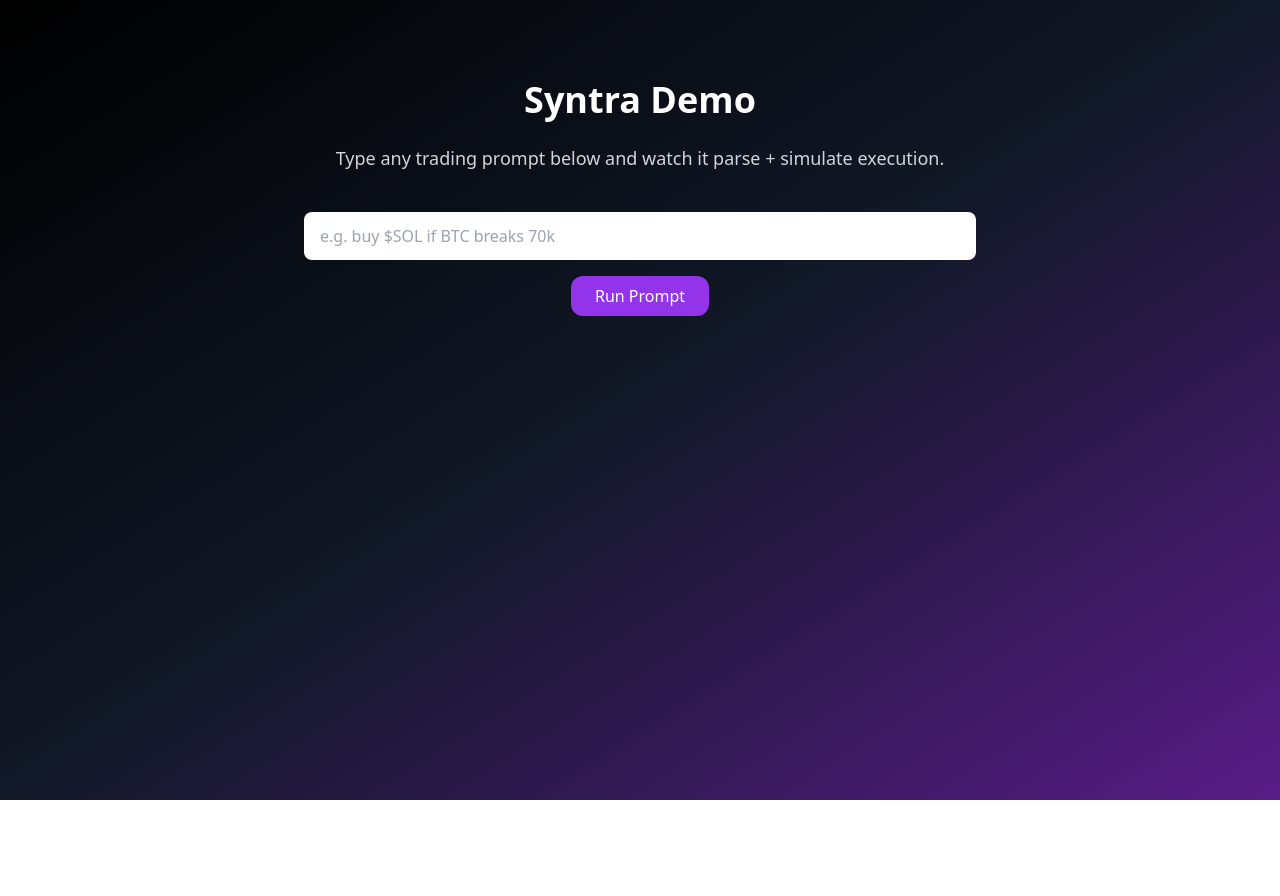
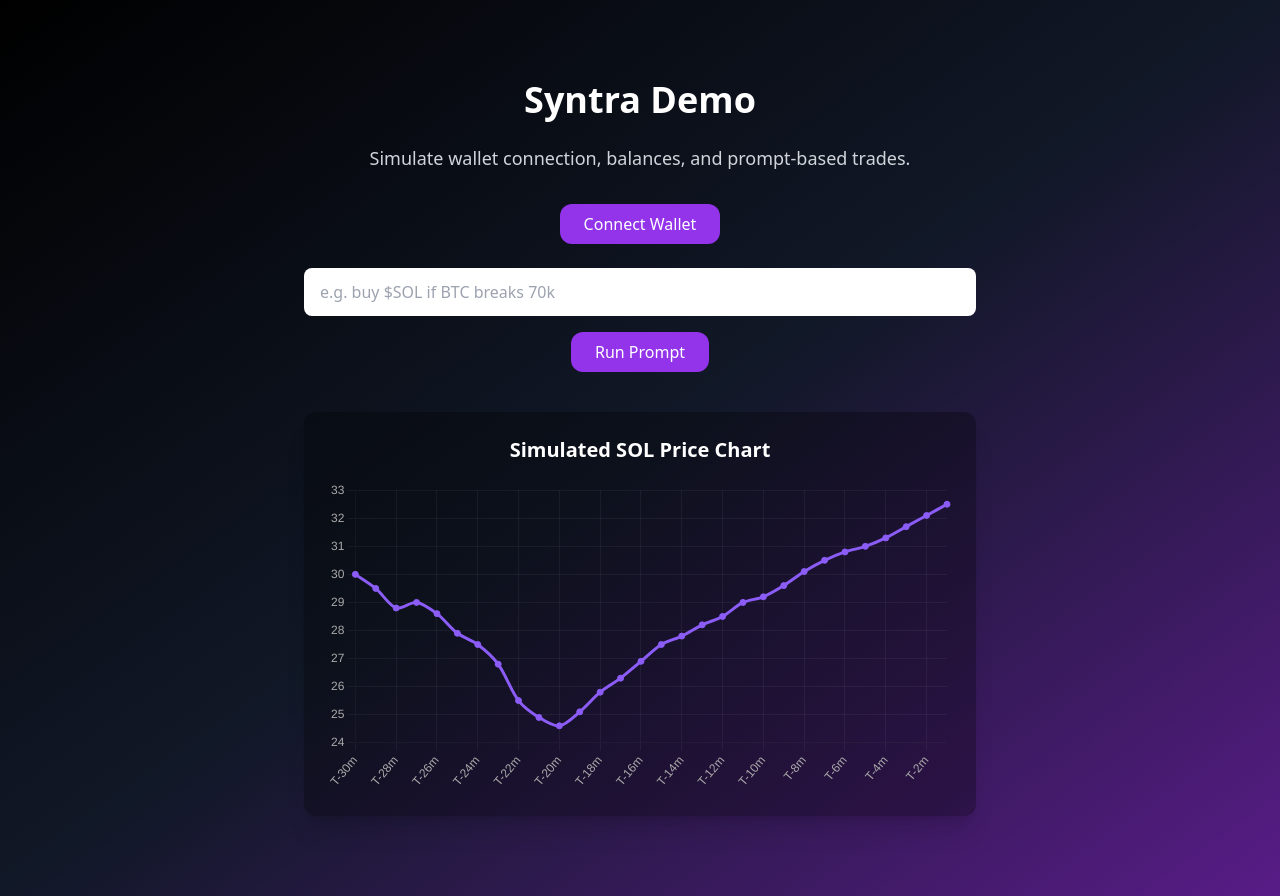
Before and after one commit to syntrasol/syntra-website, a React (Create React App) app: page /demo in a window 1280 px wide. Before the commit the page ends 800 px from the top, so only its background shows below. Built offline with nearby package versions, Linux system fonts and the light colour scheme; the HTML template or start-up script is replaced by a standard one.

Commit message:
Add trading chart and enhanced demo simulation

```diff
--- a/package.json
+++ b/package.json
@@ -4,9 +4,11 @@
   "private": true,
   "dependencies": {
     "autoprefixer": "^10.4.14",
+    "chart.js": "^4.4.9",
     "framer-motion": "^12.12.1",
     "postcss": "^8.4.21",
     "react": "^18.2.0",
+    "react-chartjs-2": "^5.3.0",
     "react-dom": "^18.2.0",
     "react-router-dom": "^7.6.0",
     "react-scripts": "5.0.1",
--- /dev/null
+++ b/src/Chart.jsx
@@ -0,0 +1,84 @@
+
+import React, { useEffect, useRef } from 'react';
+import { Line } from 'react-chartjs-2';
+import {
+  Chart as ChartJS,
+  CategoryScale,
+  LinearScale,
+  PointElement,
+  LineElement,
+  Tooltip,
+  Legend
+} from 'chart.js';
+
+ChartJS.register(CategoryScale, LinearScale, PointElement, LineElement, Tooltip, Legend);
+
+export default function ChartComponent({ executionPoint }) {
+  const labels = Array.from({ length: 30 }, (_, i) => `T-${30 - i}m`);
+  const dataPoints = [
+    30, 29.5, 28.8, 29, 28.6, 27.9, 27.5, 26.8, 25.5, 24.9,
+    24.6, 25.1, 25.8, 26.3, 26.9, 27.5, 27.8, 28.2, 28.5, 29,
+    29.2, 29.6, 30.1, 30.5, 30.8, 31, 31.3, 31.7, 32.1, 32.5
+  ];
+
+  const executionIndex = executionPoint !== null ? executionPoint : null;
+
+  const chartData = {
+    labels,
+    datasets: [
+      {
+        label: 'SOL Price ($)',
+        data: dataPoints,
+        borderColor: '#8b5cf6',
+        backgroundColor: 'rgba(139, 92, 246, 0.2)',
+        tension: 0.3,
+        pointRadius: (ctx) => ctx.dataIndex === executionIndex ? 6 : 3,
+        pointBackgroundColor: (ctx) => ctx.dataIndex === executionIndex ? 'red' : '#8b5cf6'
+      }
+    ]
+  };
+
+  const chartOptions = {
+    responsive: true,
+    plugins: {
+      tooltip: {
+        callbacks: {
+          label: (ctx) => {
+            const value = ctx.raw;
+            return ctx.dataIndex === executionIndex
+              ? `Buy Triggered at $${value}`
+              : `Price: $${value}`;
+          }
+        }
+      },
+      legend: {
+        display: false
+      }
+    },
+    scales: {
+      x: {
+        ticks: {
+          color: '#aaa'
+        },
+        grid: {
+          color: 'rgba(255,255,255,0.05)'
+        }
+      },
+      y: {
+        ticks: {
+          color: '#aaa'
+        },
+        grid: {
+          color: 'rgba(255,255,255,0.05)'
+        }
+      }
+    }
+  };
+
+  return (
+    <div className="bg-black/30 p-6 rounded-xl shadow-xl mt-10">
+      <h3 className="text-xl font-bold mb-4">Simulated SOL Price Chart</h3>
+      <Line data={chartData} options={chartOptions} />
+    </div>
+  );
+}
--- a/src/Demo.jsx
+++ b/src/Demo.jsx
@@ -1,12 +1,32 @@
+
 import React, { useState } from 'react';
+import ChartComponent from './Chart';
 
 export default function Demo() {
+  const [walletConnected, setWalletConnected] = useState(false);
+  const [walletAddress, setWalletAddress] = useState('');
+  const [balance, setBalance] = useState(null);
   const [prompt, setPrompt] = useState('');
   const [parsedTrade, setParsedTrade] = useState(null);
+  const [tradeStatus, setTradeStatus] = useState('');
+  const [executionIndex, setExecutionIndex] = useState(null);
+
+  const connectWallet = () => {
+    const fakeAddress = '5Hh...TgX2';
+    setWalletConnected(true);
+    setWalletAddress(fakeAddress);
+    setBalance('12.4 SOL');
+  };
 
   const handleParse = () => {
+    if (!walletConnected) {
+      alert('Please connect your wallet first.');
+      return;
+    }
     if (!prompt.trim()) return;
 
+    setTradeStatus('Parsing prompt...');
+    setTimeout(() => {
       const words = prompt.toLowerCase().split(' ');
       const action = words.includes('sell') ? 'Sell' : 'Buy';
       const token = words.find(w => w.startsWith('$'))?.replace('$', '').toUpperCase() || 'UNKNOWN';
@@ -16,15 +36,35 @@ export default function Demo() {
         action,
         token,
         condition,
-      status: '✅ Order Placed'
+        status: '✅ Trade Executed',
+        txnHash: 'Txn: 0x3f...9aC'
       });
+
+      // Simulate trigger at index 9 (mock RSI threshold)
+      setExecutionIndex(9);
+      setTradeStatus('✅ Prompt parsed and trade simulated.');
+    }, 1000);
   };
 
   return (
     <div className="min-h-screen bg-gradient-to-br from-black via-gray-900 to-purple-900 text-white px-6 py-20 font-sans">
       <div className="max-w-2xl mx-auto text-center">
         <h1 className="text-4xl font-extrabold mb-6">Syntra Demo</h1>
-        <p className="text-lg text-gray-300 mb-10">Type any trading prompt below and watch it parse + simulate execution.</p>
+        <p className="text-lg text-gray-300 mb-8">Simulate wallet connection, balances, and prompt-based trades.</p>
+
+        {!walletConnected ? (
+          <button
+            onClick={connectWallet}
+            className="bg-purple-600 hover:bg-purple-700 px-6 py-2 rounded-xl text-white font-medium mb-6"
+          >
+            Connect Wallet
+          </button>
+        ) : (
+          <div className="mb-6 text-sm text-gray-300">
+            <div>✅ Connected: <span className="font-mono text-white">{walletAddress}</span></div>
+            <div>💰 Balance: <span className="text-white">{balance}</span></div>
+          </div>
+        )}
 
         <input
           value={prompt}
@@ -40,14 +80,21 @@ export default function Demo() {
           Run Prompt
         </button>
 
+        {tradeStatus && (
+          <p className="mt-4 text-sm text-green-400">{tradeStatus}</p>
+        )}
+
+        <ChartComponent executionPoint={executionIndex} />
+
         {parsedTrade && (
           <div className="mt-10 p-6 bg-black/30 rounded-xl shadow-xl text-left">
-            <h3 className="text-2xl font-bold mb-4">Parsed Trade</h3>
+            <h3 className="text-2xl font-bold mb-4">Simulated Trade</h3>
             <ul className="space-y-2 text-gray-200">
               <li><strong>Action:</strong> {parsedTrade.action}</li>
               <li><strong>Token:</strong> {parsedTrade.token}</li>
               <li><strong>Condition:</strong> {parsedTrade.condition}</li>
               <li><strong>Status:</strong> {parsedTrade.status}</li>
+              <li><strong>Tx Hash:</strong> {parsedTrade.txnHash}</li>
             </ul>
           </div>
         )}
```
Also changed, not shown: 2 other files (tests, documents, lock files or other folders). Lines whose indentation alone changed are shown as unchanged.
